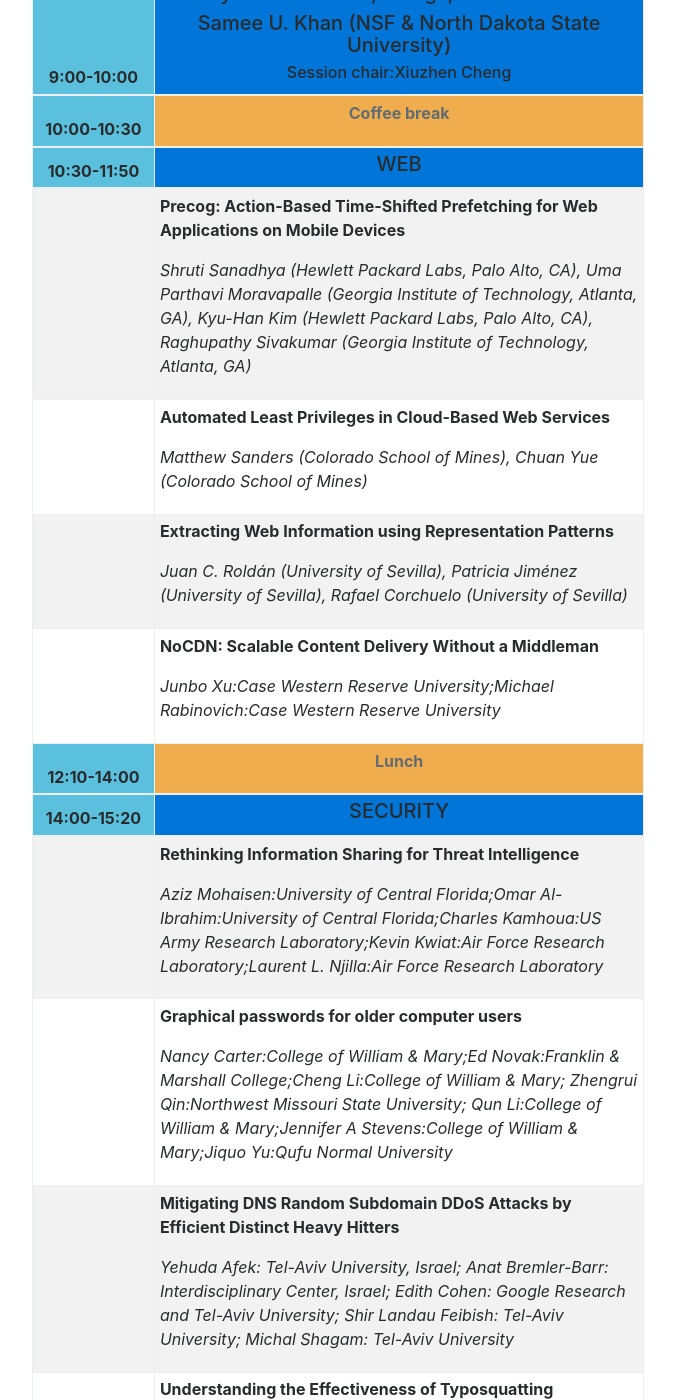
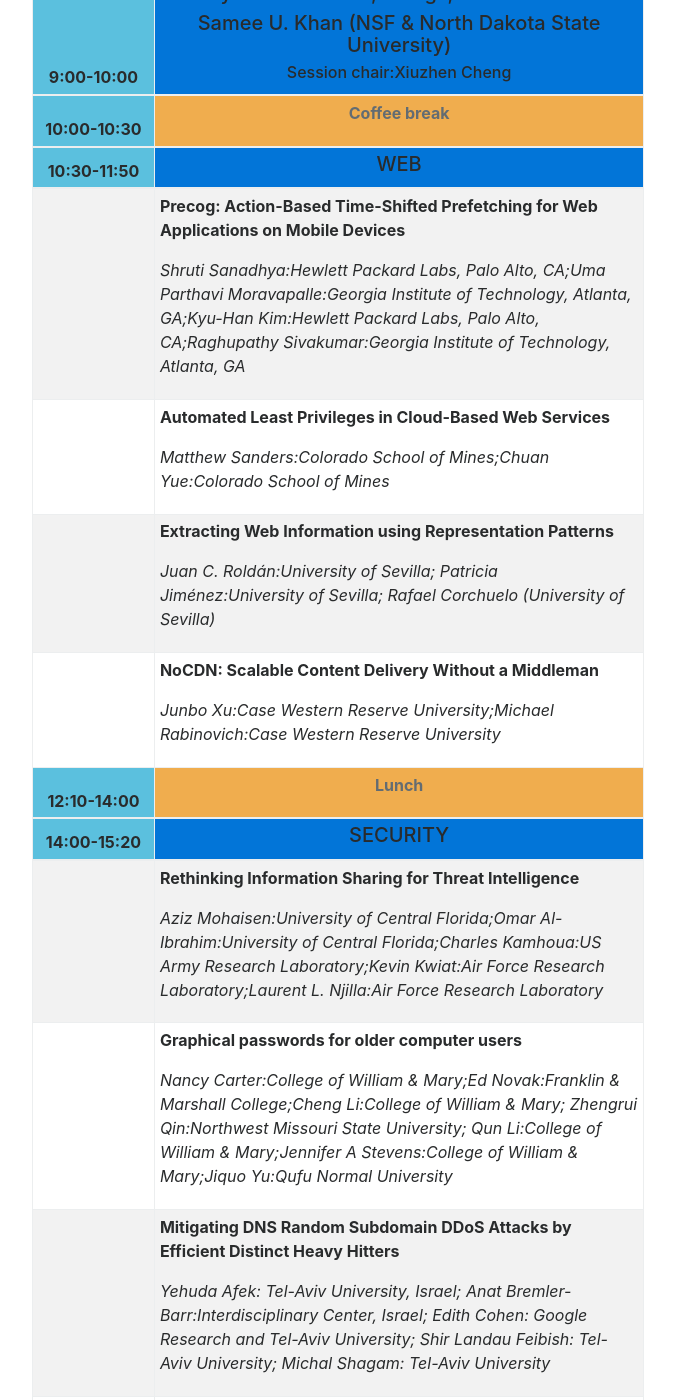
Before and after one commit to hotweb2017/hotweb2017.github.io, a Jekyll site: the page built from program.html, in a window 1280 px wide and 1400 px high, scrolled down 438 px. Shown: the whole window, without its empty margins (302-977 px from the left). Built offline with Jekyll 4.4.1, drawn with Linux system fonts in a browser that asks for light colours; nearby versions of some CDN libraries.

```diff
--- a/_data/schedule.yml
+++ b/_data/schedule.yml
@@ -19,11 +19,11 @@
     type: "presentation"
     events:
       - title: "Precog: Action-Based Time-Shifted Prefetching for Web Applications on Mobile Devices"
-        speakers: "Shruti Sanadhya (Hewlett Packard Labs, Palo Alto, CA), Uma Parthavi Moravapalle (Georgia Institute of Technology, Atlanta, GA), Kyu-Han Kim (Hewlett Packard Labs, Palo Alto, CA), Raghupathy Sivakumar (Georgia Institute of Technology, Atlanta, GA)"
+        speakers: "Shruti Sanadhya:Hewlett Packard Labs, Palo Alto, CA;Uma Parthavi Moravapalle:Georgia Institute of Technology, Atlanta, GA;Kyu-Han Kim:Hewlett Packard Labs, Palo Alto, CA;Raghupathy Sivakumar:Georgia Institute of Technology, Atlanta, GA"
       - title: "Automated Least Privileges in Cloud-Based Web Services"
-        speakers: "Matthew Sanders (Colorado School of Mines), Chuan Yue (Colorado School of Mines)"
+        speakers: "Matthew Sanders:Colorado School of Mines;Chuan Yue:Colorado School of Mines"
       - title: "Extracting Web Information using Representation Patterns"
-        speakers: "Juan C. Roldán (University of Sevilla), Patricia Jiménez (University of Sevilla), Rafael Corchuelo (University of Sevilla)"
+        speakers: "Juan C. Roldán:University of Sevilla; Patricia Jiménez:University of Sevilla; Rafael Corchuelo (University of Sevilla)"
       - title: "NoCDN: Scalable Content Delivery Without a Middleman"
         speakers: "Junbo Xu:Case Western Reserve University;Michael Rabinovich:Case Western Reserve University"
   - startTime: "12:10"
@@ -40,7 +40,7 @@
       - title: "Graphical passwords for older computer users"
         speakers: "Nancy Carter:College of William & Mary;Ed Novak:Franklin & Marshall College;Cheng Li:College of William & Mary; Zhengrui Qin:Northwest Missouri State University; Qun Li:College of William & Mary;Jennifer A Stevens:College of William & Mary;Jiquo Yu:Qufu Normal University"
       - title: "Mitigating DNS Random Subdomain DDoS Attacks by Efficient Distinct Heavy Hitters"
-        speakers: "Yehuda Afek: Tel-Aviv University, Israel;     Anat Bremler-Barr: Interdisciplinary Center, Israel;  Edith Cohen: Google Research and Tel-Aviv University; Shir Landau Feibish: Tel-Aviv University; Michal Shagam: Tel-Aviv University"
+        speakers: "Yehuda Afek: Tel-Aviv University, Israel; Anat Bremler-Barr:Interdisciplinary Center, Israel;  Edith Cohen: Google Research and Tel-Aviv University; Shir Landau Feibish: Tel-Aviv University; Michal Shagam: Tel-Aviv University"
       - title: "Understanding the Effectiveness of Typosquatting Techniques"
         speakers: "Jeffrey Spaulding:University of Central Florida;DaeHun Nyang:Inha University;Aziz Mohaisen:University of Central Florida"
   - startTime: "15:20"
```
